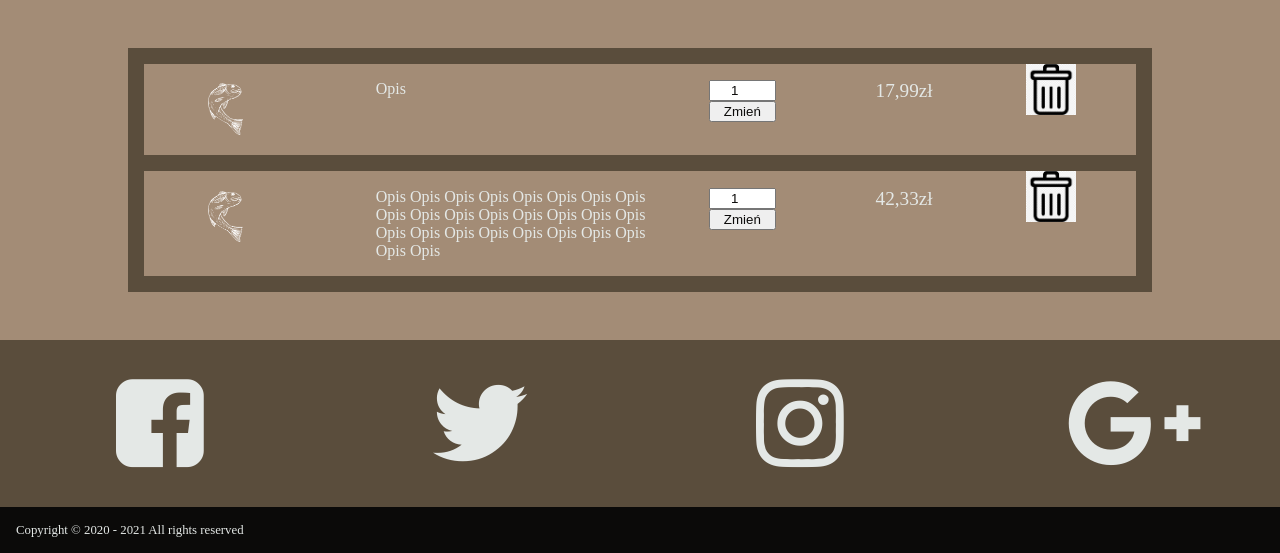
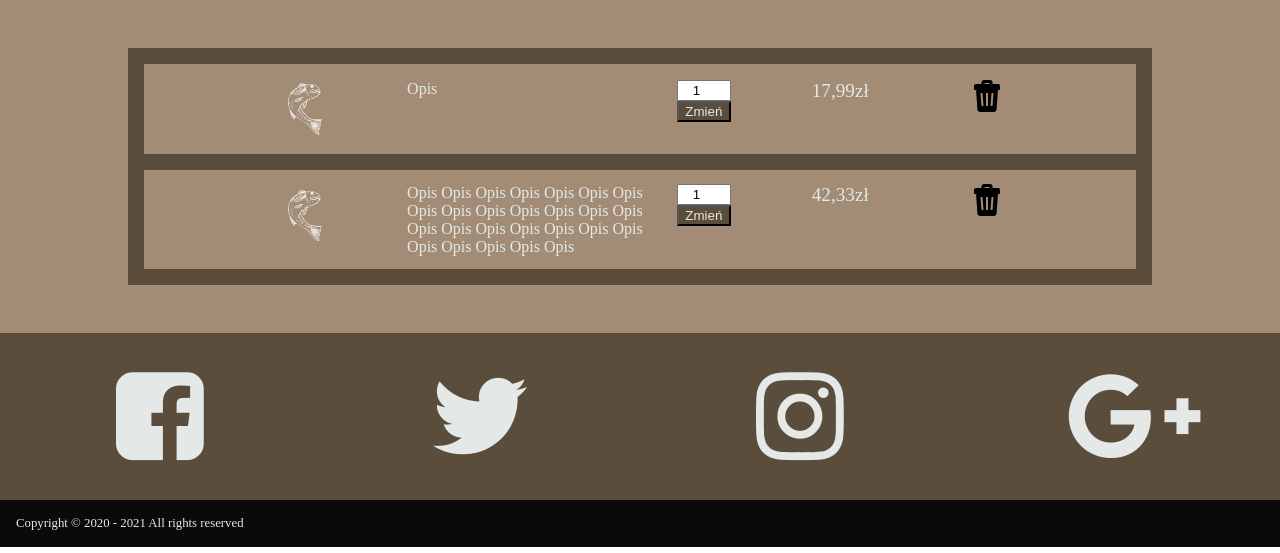
Before and after one commit to Vydrsky/Ryba_w_Sieci, a PHP site: page /front/cart_front.php in a window 1280 px wide. Shown: the part 209-762 px from the top of the page. Run offline with PHP 8.4, Linux system fonts and the light colour scheme.

Commit message:
poprawka koszyka i wiadomości

```diff
--- a/front/cart_front.php
+++ b/front/cart_front.php
@@ -56,11 +56,11 @@
                     <div id="item-prize">
                         17,99zł
                     </div>
-                    <a href="index.php?state=start">
-                        <div id="delete-from-cart">
-                            <img src="images/bin.png" />
-                        </div>
-                    </a>
+                    <div id="item-trash">
+                        <a href="index.php?state=start">
+                        <img src="images/trash.png" />
+                        </a>
+                    </div>
                 </div>
             </div>
             <div id="item">
@@ -80,11 +80,11 @@
                     <div id="item-prize">
                         42,33zł
                     </div>
-                    <a href="index.php?state=start">
-                        <div id="delete-from-cart">
-                            <img src="images/bin.png" />
-                        </div>
-                    </a>
+                    <div id="item-trash">
+                        <a href="index.php?state=start">
+                            <img src="images/trash.png" />
+                        </a>
+                    </div>
                 </div>
             </div>
         </section>
--- a/styles/cart_styles.css
+++ b/styles/cart_styles.css
@@ -35,7 +35,7 @@ section{
 
 #item #item-content{
     display: inline-flex;
-    width: 84%;
+    width: 68%;
     margin-left: -4px;
     vertical-align: top;
     flex-direction: row;
@@ -60,22 +60,26 @@ section{
     padding:2%;
 }
 
-#item a #delete-from-cart{
-    height:4vw;
-    display: inline-block;
-}
+#item #item-count input[type=number]{
 
-#item a #delete-from-cart img{
-    object-fit:contain;
-}
-
-#item #item-count input[type=number]{
     text-align:center;
     width:50%;
     color: var(--dark-color);
 }
 #item #item-count input[type=submit]{
+    color: var(--text-color);
+    background-color: var(--background-color);
     text-align:center;
     width:50%;
-    color: var(--dark-color);
 }
+
+#item #item-trash{
+    display: inline-block;
+    width:12%;
+    height:2.5vw;
+    padding:2%;
+}
+
+#item #item-trash img{
+    object-fit:contain;
+}
--- a/styles/news_styles.css
+++ b/styles/news_styles.css
@@ -25,7 +25,7 @@ section{
 #item #item-image {
     display:inline-block;
     width:28%;
-    height:10vw;
+    height:12vw;
     padding:1%;
 }
 
```
Also changed, not shown: images/trash.png (added).
